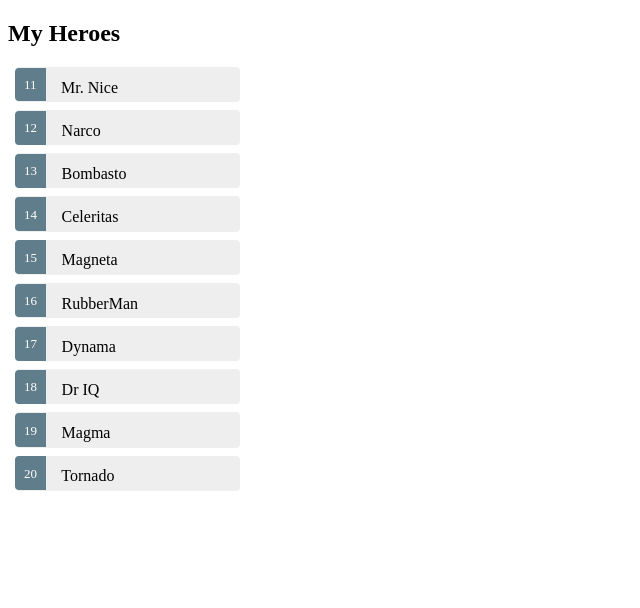
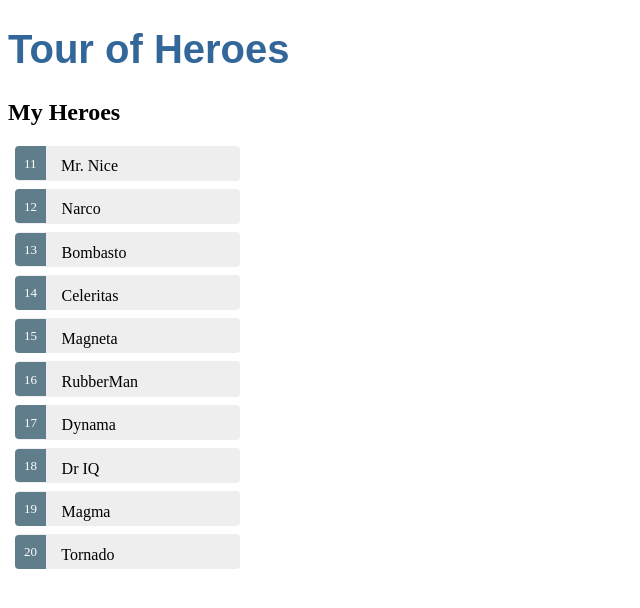
Before and after one commit to baby7305/angular4study, an Angular app: page / in a window 1280 px wide. Shown: the top 608 px of the page, without its empty margins (0-640 px from the left). Built offline with nearby package versions, Linux system fonts and the light colour scheme.

Commit message:
补上titles

```diff
--- a/src/app/app.component.css
+++ b/src/app/app.component.css
@@ -1,3 +1,8 @@
+h1 {
+  color: #369;
+  font-family: Arial, Helvetica, sans-serif;
+  font-size: 250%;
+}
 
 .selected {
   background-color: #CFD8DC !important;
--- a/src/app/app.component.html
+++ b/src/app/app.component.html
@@ -1,4 +1,5 @@
 <!--The content below is only a placeholder and can be replaced.-->
+<h1>{{title}}</h1>
 <h2>My Heroes</h2>
 <ul class="heroes">
   <li *ngFor="let hero of heroes" (click)="onSelect(hero)" [class.selected]="hero === selectedHero">
--- a/src/app/app.component.ts
+++ b/src/app/app.component.ts
@@ -11,6 +11,7 @@
   providers: [HeroService],
 })
 export class AppComponent implements OnInit{
+  title = 'Tour of Heroes';
   heroes: Hero[];
   constructor(private heroService: HeroService) { }
   ngOnInit(): void {
```
